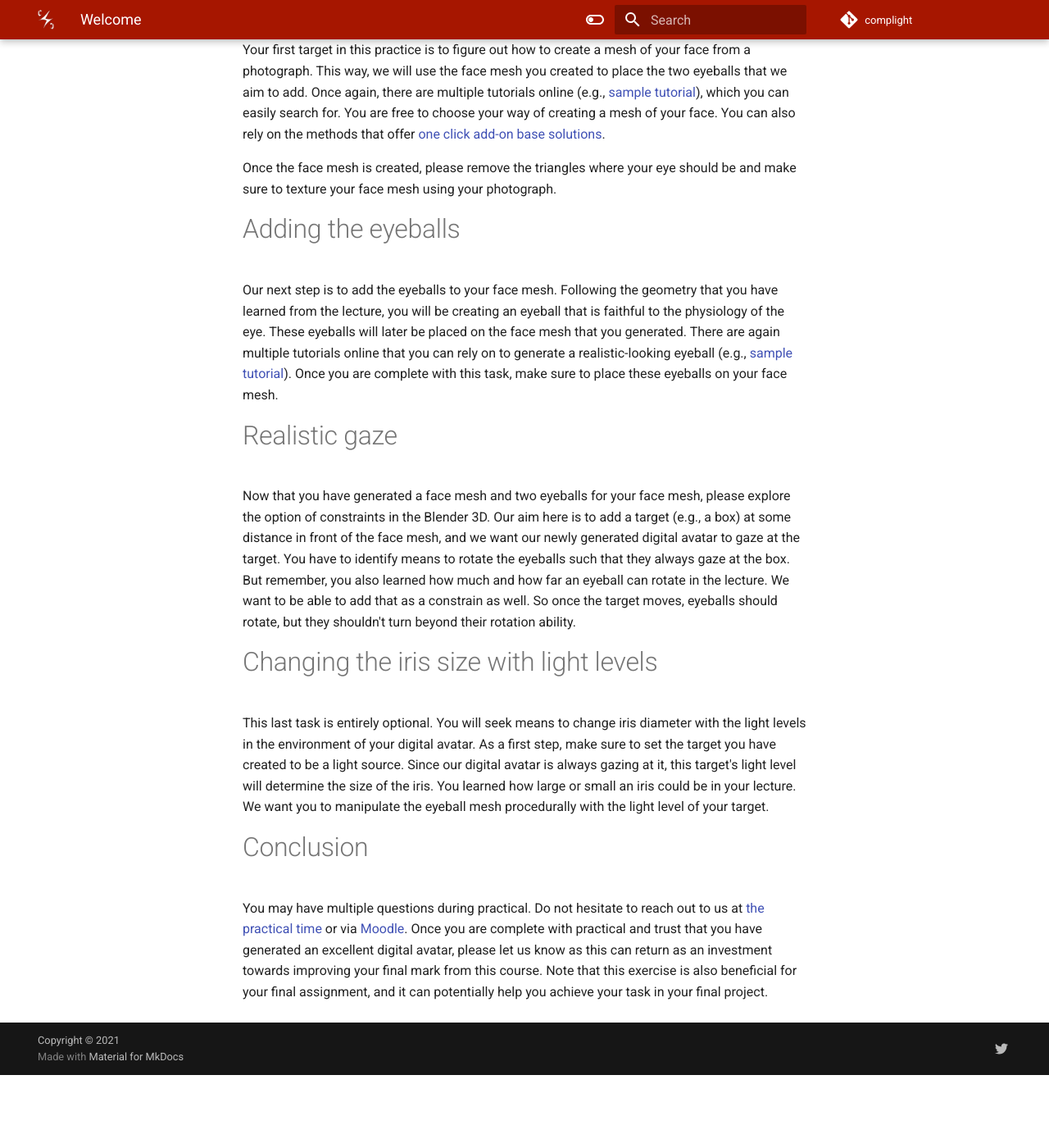
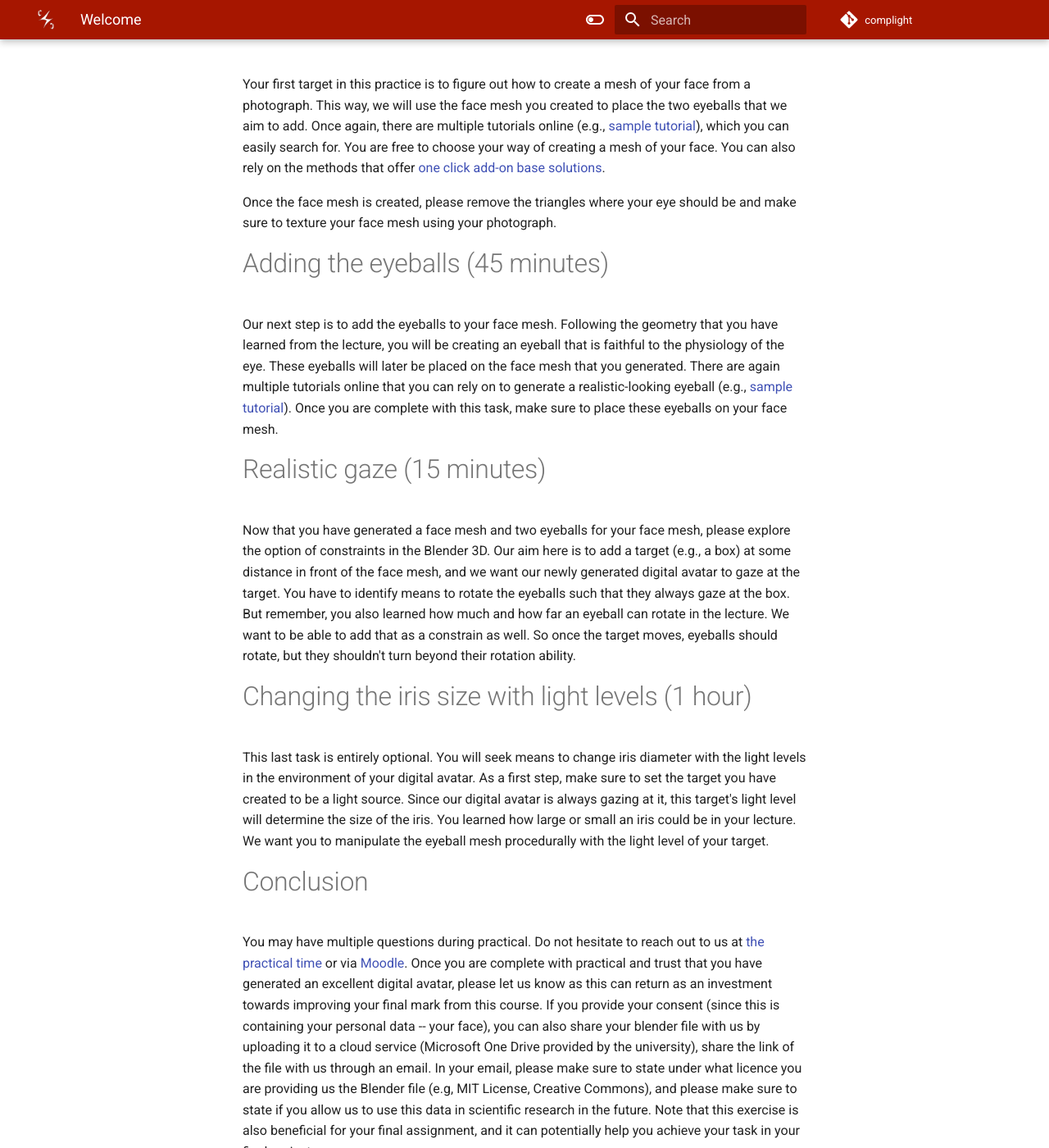
Before and after one commit to complight/complight.github.io, an MkDocs documentation site: the page built from docs/teaching/comp0160_practical.md, in a window 1280 px wide and 1400 px high, scrolled down 1603 px. Shown: the whole window at 82% size. Built offline with MkDocs 1.6.1 and Material for MkDocs 9.7.7, drawn with Linux system fonts in a browser that asks for light colours; before the commit the page ends 2914 px from its top, so only the background shows below that; some of the changed text lies outside the part shown.

Commit message:
Updating the practical file.

```diff
--- a/docs/teaching/comp0160_practical.md
+++ b/docs/teaching/comp0160_practical.md
@@ -12,7 +12,9 @@ But the description does not necessarily contain all the steps required to condu
 This case is because everybody learns things in a slightly different way.
 We create that environment to elaborate by not strictly telling you which steps to take.
 
-# Background
+**Please make sure to bring your personal laptop with you if you are physically attending.**
+
+# Background (15 minutes)
 
 Imagine you woke up to ten years from now on.
 You have long graduated from your program, and you found yourself a job in the industry.
@@ -32,13 +34,13 @@ You now have these flashbacks, remembering that you learned in some class in the
 In this exercise, please put that information into work, and we ask you to build an eye model that rotates by following the constraints taught in that class.
 In short, your task is to build a 3D model of the eye that follows physical constraints while gazing (e.g., eyeballs can not rotate 180 degrees, today's cutting-edge PC games make such easy mistakes).
 
-# Tools
+# Tools (45 minutes)
 In this practical, you will be using [Blender 3D](https://blender.org), an open-source tool for modelling and rendering with state of the art in computer graphics.
 
 Please make sure to download Blender 3D to your production machine and familiarise yourself with the software controls.
 You can find many tutorials online by typing Blender tutorial in your favourite search engine (e.g., Google) or cloud video platform (e.g., YouTube).
 
-# Create a mesh of your face
+# Create a mesh of your face (1 hour)
 Your first target in this practice is to figure out how to create a mesh of your face from a photograph.
 This way, we will use the face mesh you created to place the two eyeballs that we aim to add.
 Once again, there are multiple tutorials online (e.g., [sample tutorial](https://www.youtube.com/watch?v=5WH7s-IPIeM)), which you can easily search for.
@@ -47,14 +49,14 @@ You can also rely on the methods that offer [one click add-on base solutions](ht
 
 Once the face mesh is created, please remove the triangles where your eye should be and make sure to texture your face mesh using your photograph.
 
-# Adding the eyeballs
+# Adding the eyeballs (45 minutes)
 Our next step is to add the eyeballs to your face mesh.
 Following the geometry that you have learned from the lecture, you will be creating an eyeball that is faithful to the physiology of the eye.
 These eyeballs will later be placed on the face mesh that you generated.
 There are again multiple tutorials online that you can rely on to generate a realistic-looking eyeball (e.g., [sample tutorial](https://www.youtube.com/watch?v=JcHX4AT1vtg)).
 Once you are complete with this task, make sure to place these eyeballs on your face mesh.
 
-# Realistic gaze
+# Realistic gaze (15 minutes)
 Now that you have generated a face mesh and two eyeballs for your face mesh, please explore the option of constraints in the Blender 3D.
 Our aim here is to add a target (e.g., a box) at some distance in front of the face mesh, and we want our newly generated digital avatar to gaze at the target.
 You have to identify means to rotate the eyeballs such that they always gaze at the box.
@@ -62,7 +64,7 @@ But remember, you also learned how much and how far an eyeball can rotate in the
 We want to be able to add that as a constrain as well.
 So once the target moves, eyeballs should rotate, but they shouldn't turn beyond their rotation ability.
 
-# Changing the iris size with light levels
+# Changing the iris size with light levels (1 hour)
 This last task is entirely optional.
 You will seek means to change iris diameter with the light levels in the environment of your digital avatar.
 As a first step, make sure to set the target you have created to be a light source.
@@ -74,4 +76,6 @@ We want you to manipulate the eyeball mesh procedurally with the light level of
 You may have multiple questions during practical.
 Do not hesitate to reach out to us at [the practical time](https://complightlab.com/teaching/comp0160_perception_and_interfaces/#practical) or via [Moodle](https://moodle.ucl.ac.uk/).
 Once you are complete with practical and trust that you have generated an excellent digital avatar, please let us know as this can return as an investment towards improving your final mark from this course.
+If you provide your consent (since this is containing your personal data -- your face), you can also share your blender file with us by uploading it to a cloud service (Microsoft One Drive provided by the university), share the link of the file with us through an email.
+In your email, please make sure to state under what licence you are providing us the Blender file (e.g, MIT License, Creative Commons), and please make sure to state if you allow us to use this data in scientific research in the future.
 Note that this exercise is also beneficial for your final assignment, and it can potentially help you achieve your task in your final project.
```
